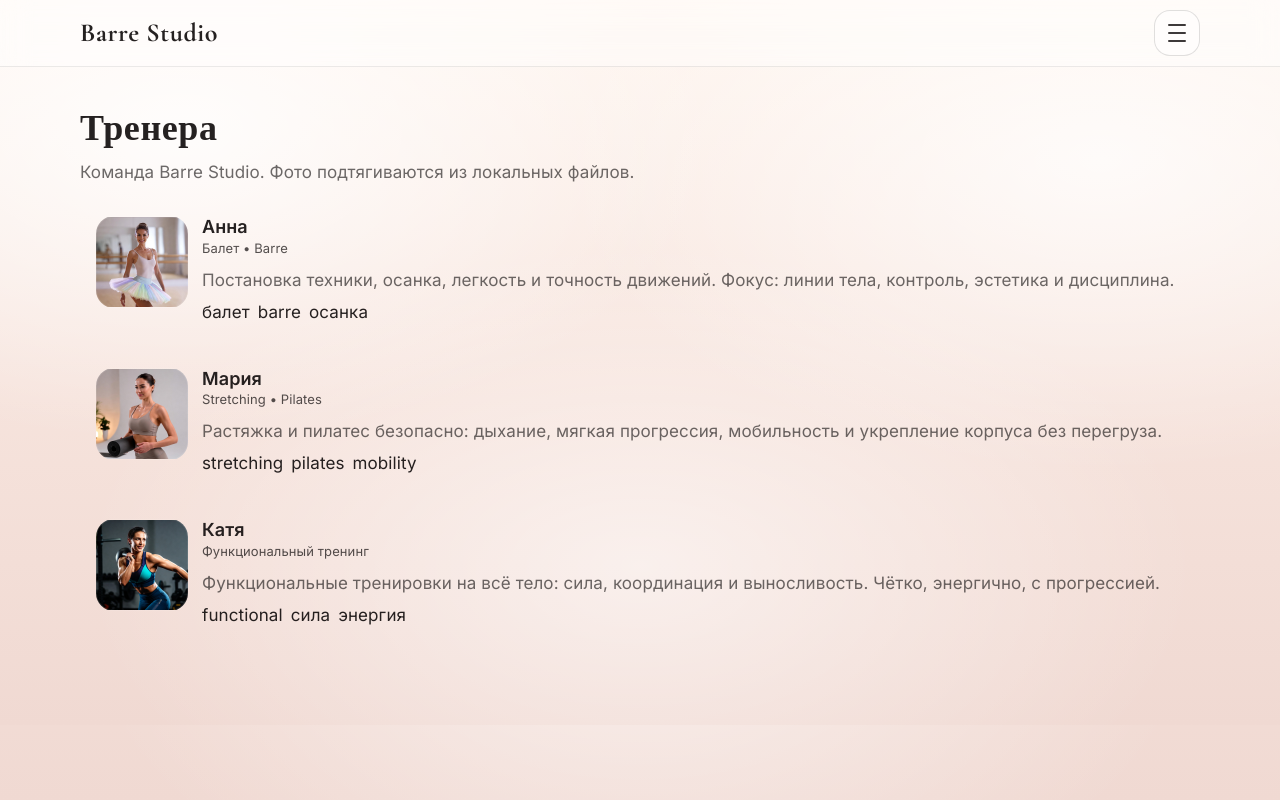
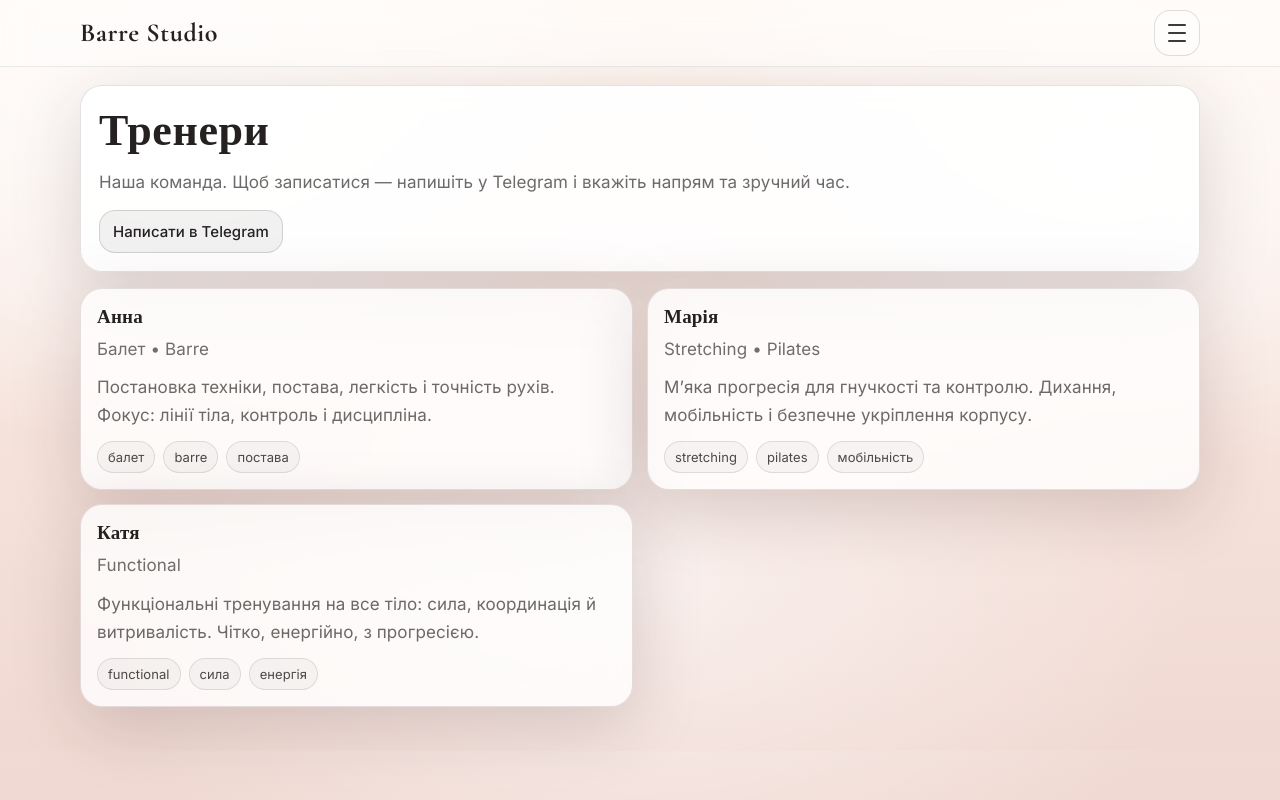
Before and after one commit to LukasMindeli/barre-studio, a React (Vite) app in the folder webapp/: page /trainers in a window 1280 px wide. Built offline with nearby package versions, Linux system fonts and the light colour scheme.

Commit message:
style(webapp): restyle trainers page with panels

```diff
--- a/webapp/src/pages/Trainers.jsx
+++ b/webapp/src/pages/Trainers.jsx
@@ -1,83 +1,73 @@
+import { TELEGRAM_URL } from "../data/content";
+
 const TRAINERS = [
   {
     id: "anna",
     name: "Анна",
-    photo: "anna.jpg",
     role: "Балет • Barre",
-    desc: "Постановка техники, осанка, легкость и точность движений. Фокус: линии тела, контроль, эстетика и дисциплина.",
-    tags: ["балет", "barre", "осанка"],
+    desc: "Постановка техніки, постава, легкість і точність рухів. Фокус: лінії тіла, контроль і дисципліна.",
+    tags: ["балет", "barre", "постава"],
   },
   {
     id: "maria",
-    name: "Мария",
-    photo: "maria.jpg",
+    name: "Марія",
     role: "Stretching • Pilates",
-    desc: "Растяжка и пилатес безопасно: дыхание, мягкая прогрессия, мобильность и укрепление корпуса без перегруза.",
-    tags: ["stretching", "pilates", "mobility"],
+    desc: "М’яка прогресія для гнучкості та контролю. Дихання, мобільність і безпечне укріплення корпусу.",
+    tags: ["stretching", "pilates", "мобільність"],
   },
   {
-    id: "kate",
+    id: "katya",
     name: "Катя",
-    photo: "kate.jpg",
-    role: "Функциональный тренинг",
-    desc: "Функциональные тренировки на всё тело: сила, координация и выносливость. Чётко, энергично, с прогрессией.",
-    tags: ["functional", "сила", "энергия"],
+    role: "Functional",
+    desc: "Функціональні тренування на все тіло: сила, координація й витривалість. Чітко, енергійно, з прогресією.",
+    tags: ["functional", "сила", "енергія"],
   },
 ];
 
-function getTrainerPhoto(file) {
-  try {
-    return new URL(`../assets/trainers/${file}`, import.meta.url).href;
-  } catch {
-    return null;
-  }
-}
-
 export default function Trainers() {
   return (
-    <div className="container" style={{ padding: "22px 0 40px" }}>
-      <div style={{ display: "flex", flexDirection: "column", gap: 8 }}>
-        <h1 className="h1" style={{ fontSize: "clamp(24px, 4vw, 36px)" }}>Тренера</h1>
-        <p className="p">Команда Barre Studio. Фото подтягиваются из локальных файлов.</p>
-      </div>
+    <div className="container">
+      <section className="panel" style={{ padding: 18 }}>
+        <h1 className="h1" style={{ fontSize: "clamp(26px, 4.2vw, 44px)" }}>
+          Тренери
+        </h1>
+        <p className="p" style={{ marginTop: 10, maxWidth: 860 }}>
+          Наша команда. Щоб записатися — напишіть у Telegram і вкажіть напрям та зручний час.
+        </p>
 
-      <div className="grid cols-2" style={{ marginTop: 14 }}>
-        {TRAINERS.map((t) => {
-          const img = getTrainerPhoto(t.photo);
+        <a
+          className="btn btnPrimary"
+          style={{ marginTop: 14 }}
+          href={TELEGRAM_URL}
+          target="_blank"
+          rel="noreferrer"
+        >
+          Написати в Telegram
+        </a>
+      </section>
 
-          return (
-            <div key={t.id} className="glass" style={{ padding: 16, display: "flex", gap: 14 }}>
-              <div
-                style={{
-                  width: 92,
-                  height: 92,
-                  borderRadius: 18,
-                  flex: "0 0 auto",
-                  border: "1px solid rgba(255,255,255,.10)",
-                  background: img
-                    ? `url(${img}) center/cover no-repeat`
-                    : "linear-gradient(135deg, rgba(124,92,255,.20), rgba(0,229,255,.14))",
-                }}
-              />
+      <section style={{ marginTop: 16 }}>
+        <div className="grid cols2">
+          {TRAINERS.map((t) => (
+            <div key={t.id} className="panel soft" style={{ padding: 16 }}>
+              <div className="cardTitle">{t.name}</div>
+              <div className="cardMeta">{t.role}</div>
 
-              <div style={{ display: "flex", flexDirection: "column", gap: 8, minWidth: 0 }}>
-                <div style={{ display: "flex", flexDirection: "column", gap: 2 }}>
-                  <div style={{ fontSize: 18, fontWeight: 900, lineHeight: 1.2 }}>{t.name}</div>
-                  <div style={{ fontSize: 13, color: "var(--muted)" }}>{t.role}</div>
-                </div>
+              <p className="p" style={{ marginTop: 10 }}>
+                {t.desc}
+              </p>
 
-                <p className="p" style={{ marginTop: 2 }}>{t.desc}</p>
-
-                <div style={{ display: "flex", gap: 8, flexWrap: "wrap" }}>
-                  {t.tags.map((tag) => (
-                    <span key={tag} className="badge">{tag}</span>
-                  ))}
-                </div>
+              <div className="chips" style={{ marginTop: 12 }}>
+                {t.tags.map((x) => (
+                  <span key={x} className="chip">
+                    {x}
+                  </span>
+                ))}
               </div>
             </div>
-          );
-        })}
-      </div>
+          ))}
+        </div>
+      </section>
     </div>
   );
 }
```
